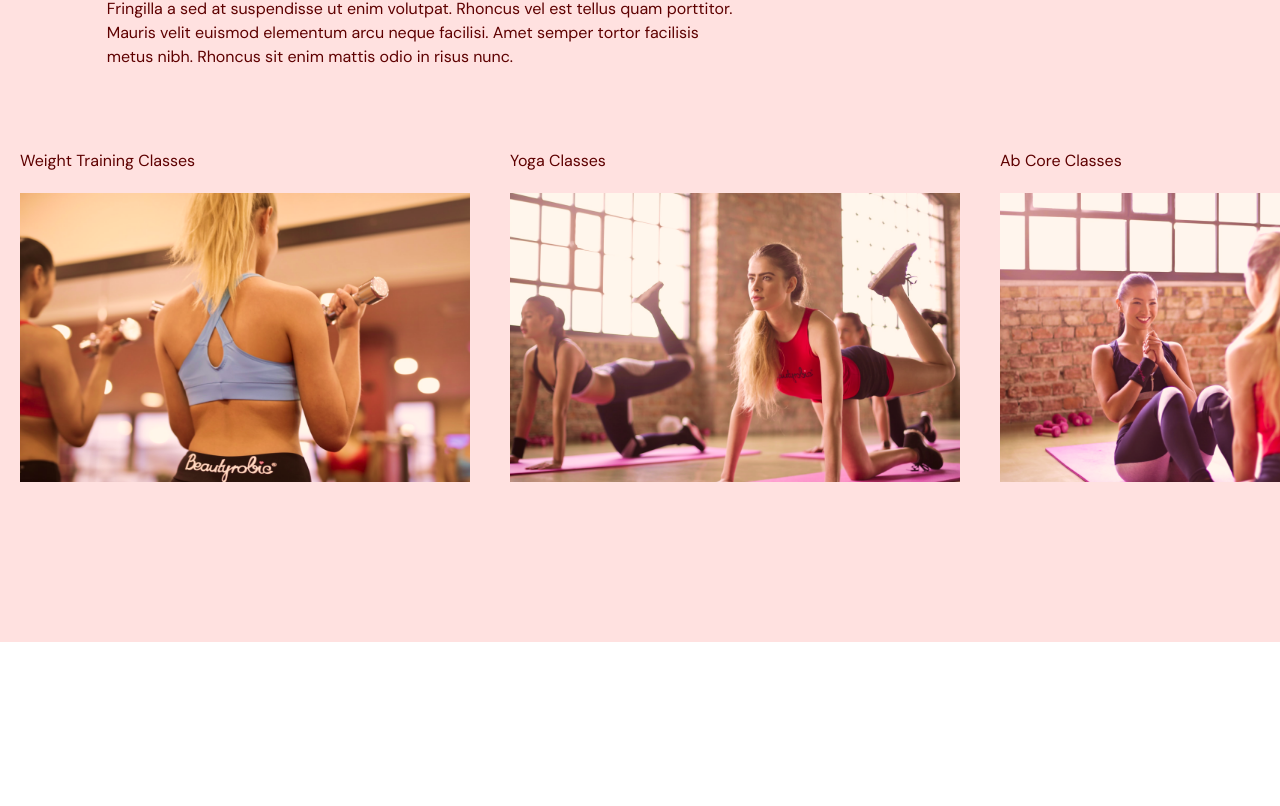
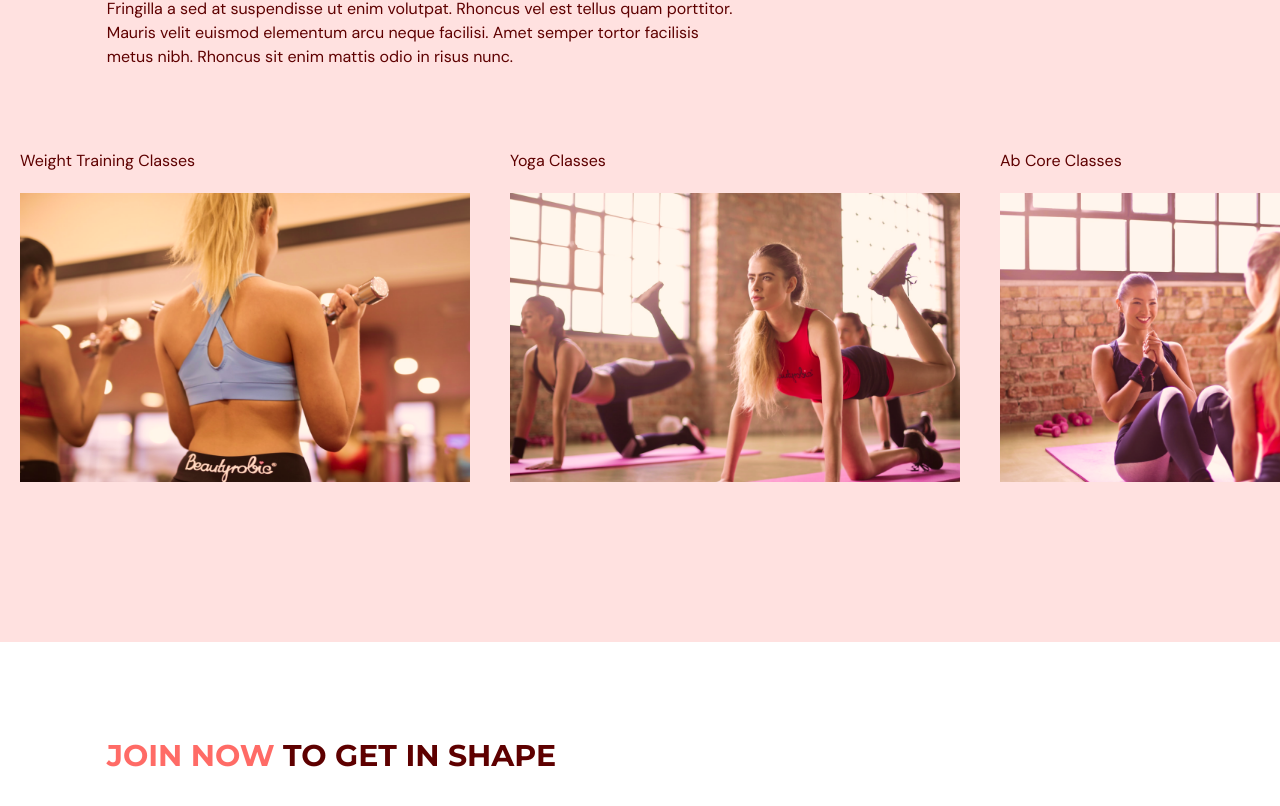
Before and after one commit to chelahcynthia/fitness-app, a React (Vite) app: page / in a window 1280 px wide. Shown: the part 2728-3534 px from the top of the page. Before the commit the page ends 3370 px from the top, so only its background shows below. Built offline with nearby package versions, Linux system fonts and the light colour scheme.

Commit message:
Imports contactus page on app.tsx

```diff
--- a/src/App.tsx
+++ b/src/App.tsx
@@ -2,7 +2,7 @@
 import Home from "@/scenes/home";
 import OurClasses from "./scenes/ourClasses";
 import Benefits from "@/scenes/benefits";
-// import ContactUs from "@/scenes/contactUs";
+import ContactUs from "@/scenes/contactUs";
 // import Footer from "@/scenes/footer";
 import { useEffect, useState } from "react";
 import { SelectedPage } from "@/shared/types";
@@ -35,7 +35,7 @@
       <Home setSelectedPage={setSelectedPage} />
       <Benefits setSelectedPage={setSelectedPage} />
       <OurClasses setSelectedPage={setSelectedPage} />
-      {/* <ContactUs setSelectedPage={setSelectedPage} /> */}
+      <ContactUs setSelectedPage={setSelectedPage} />
       {/* <Footer /> */}
     </div>
   );
--- a/src/scenes/contactUs/index.tsx
+++ b/src/scenes/contactUs/index.tsx
@@ -1,19 +1,20 @@
-import { SelectedPage } from "@/shared/types"
-import {motion} from "framer-motion";
+import { SelectedPage } from "@/shared/types";
+import { motion } from "framer-motion";
 import HText from "@/shared/HText";
-import { useForm } from "react-hook-form"
+import { useForm } from "react-hook-form";
 import CotactUsPageGraphic from "@/assets/ContactUsPageGraphic.png";
 
+type Props = {
+  setSelectedPage: (value: SelectedPage) => void;
+};
 
-type Props = {
-    setSelectedPage: (value: SelectedPage) => void
-}
-
-const ContactUs = ({setSelectedPage}: Props) => {
+const ContactUs = ({ setSelectedPage }: Props) => {
   const inputStyles = `mb-5 w-full rounded-lg bg-primary-300
   px-5 py-3 placceholder-white`;
   const {
-     register, trigger, formState:{ errors}
+    register,
+    trigger,
+    formState: { errors },
   } = useForm();
 
   const onSubmit = async (e: any) => {
@@ -23,11 +24,35 @@
     }
   };
 
+  return (
+  <section id="contactus" className="mx-auto w-5/6 pt-24 pb-32">
+    <motion.div
+    onViewportEnter={() => setSelectedPage(SelectedPage.ContactUs)}
+    >
+      {/* HEADER */}
+      <motion.div
+         className="md:w-3/5"
+         initial="hidden"
+         whileInView="visible"
+         viewport={{ once: true, amount: 0.5 }}
+         transition={{ duration: 0.5 }}
+         variants={{
+           hidden: { opacity: 0, x: -50 },
+           visible: { opacity: 1, x: 0 },
+         }}
+         >
+          <HText>
+          <span className="text-primary-500">JOIN NOW</span> TO GET IN SHAPE
+          </HText>
+
+      </motion.div>
 
 
 
-  return (
-    <div>index</div>
-  )
-}
+
+    </motion.div>
+
+  </section>
+  );
+};
 export default ContactUs;
```
Lines whose indentation alone changed are shown as unchanged.
